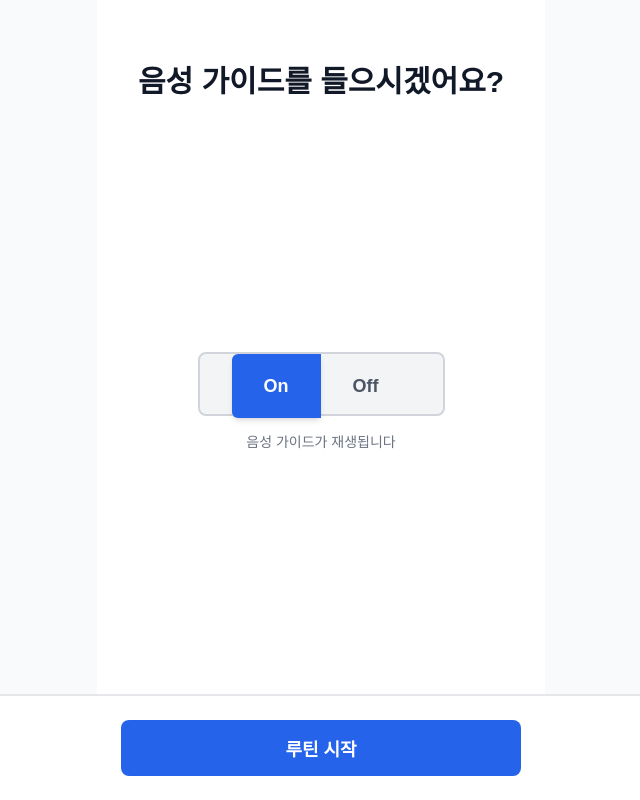
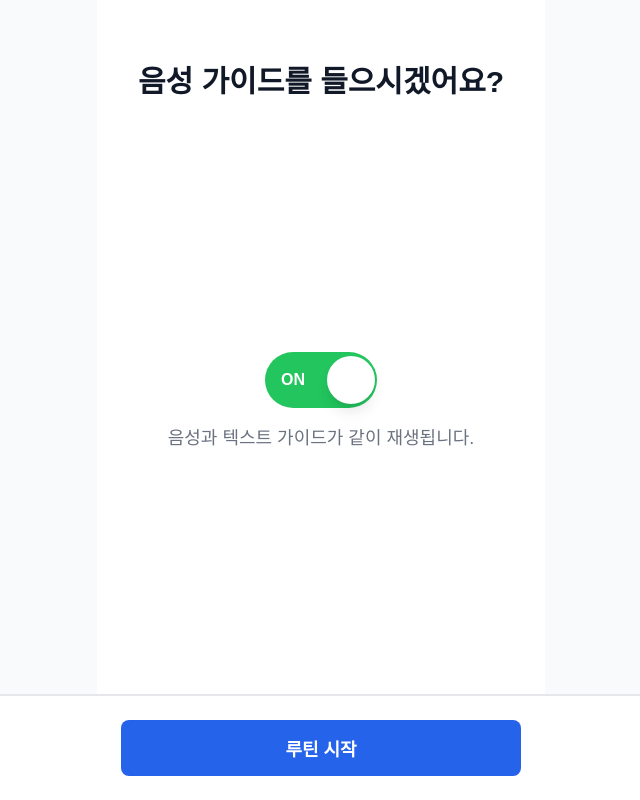
Before and after one commit to seony85-ux/myMVP, a Next.js app: page /routine/voice in a window 1280 px wide. Shown: the whole page, without its empty margins (319-959 px from the left). Built offline with nearby package versions, Linux system fonts and the light colour scheme.

Commit message:
ui미세조정1

```diff
--- a/app/routine/setup/page.tsx
+++ b/app/routine/setup/page.tsx
@@ -5,6 +5,7 @@ import { useRouter } from 'next/navigation'
 import EmotionSelector from '@/components/EmotionSelector'
 import BGMCardList from '@/components/BGMCardList'
 import SkincareStepSelector from '@/components/SkincareStepSelector'
+import RoutineModeSelector from '@/components/RoutineModeSelector'
 import Button from '@/components/Button'
 import AppLayout from '@/components/AppLayout'
 import SectionHeader from '@/components/SectionHeader'
@@ -25,12 +26,25 @@ export default function RoutineSetupPage() {
   // 로컬 상태 관리
   const [emotion, setEmotion] = useState<number | null>(null)
   const [bgmId, setBgmId] = useState<string | null>(null)
+  const [routineMode, setRoutineMode] = useState<'basic' | 'detailed'>('basic')
   const [selectedSteps, setSelectedSteps] = useState<string[]>([])
   const [stepsTouched, setStepsTouched] = useState(false)
   const [submitted, setSubmitted] = useState(false)
 
-  // 다음 버튼 활성화 조건: 스킨케어 단계 최소 1개 이상 선택
-  const isNextButtonEnabled = selectedSteps.length >= 1
+  // 다음 버튼 활성화 조건
+  // basic: 항상 enable
+  // detailed: selectedSteps.length >= 1
+  const isNextButtonEnabled =
+    routineMode === 'basic' || selectedSteps.length >= 1
+
+  const handleModeChange = (mode: 'basic' | 'detailed') => {
+    setRoutineMode(mode)
+    // basic 모드로 전환 시 selectedSteps 초기화
+    if (mode === 'basic') {
+      setSelectedSteps([])
+      setStepsTouched(false)
+    }
+  }
 
   const handleStepsChange = (steps: string[]) => {
     setSelectedSteps(steps)
@@ -48,7 +62,9 @@ export default function RoutineSetupPage() {
   }
 
   const shouldShowStepError =
-    (stepsTouched || submitted) && selectedSteps.length === 0
+    routineMode === 'detailed' &&
+    (stepsTouched || submitted) &&
+    selectedSteps.length === 0
 
   return (
     <AppLayout>
@@ -76,7 +92,16 @@ export default function RoutineSetupPage() {
           </div>
         </SectionBlock>
 
-        {/* 섹션 3: 스킨케어 단계 선택 */}
+        {/* 섹션 3: 루틴 모드 선택 */}
+        <SectionBlock>
+          <SectionHeader title="루틴 모드" />
+          <div className="pt-2">
+            <RoutineModeSelector value={routineMode} onChange={handleModeChange} />
+          </div>
+        </SectionBlock>
+
+        {/* 섹션 4: 스킨케어 단계 선택 (단계별 가이드 모드일 때만 표시) */}
+        {routineMode === 'detailed' && (
           <SectionBlock>
             <SectionHeader title="스킨케어 단계" description="최소 1개 이상 선택해주세요" />
             <div className="pt-2">
@@ -91,6 +116,7 @@ export default function RoutineSetupPage() {
               </p>
             )}
           </SectionBlock>
+        )}
         </div>
 
         {/* 하단 고정 버튼 영역 */}
--- a/app/routine/voice/page.tsx
+++ b/app/routine/voice/page.tsx
@@ -5,7 +5,7 @@ import { useRouter } from 'next/navigation'
 import AppLayout from '@/components/AppLayout'
 import CTAContainer from '@/components/CTAContainer'
 import Button from '@/components/Button'
-import Toggle from '@/components/Toggle'
+import ToggleSwitch from '@/components/ToggleSwitch'
 
 export default function VoiceGuidePage() {
   const router = useRouter()
@@ -31,14 +31,15 @@ export default function VoiceGuidePage() {
         {/* 중앙: On/Off 토글 */}
         <div className="flex-1 flex flex-col items-center justify-center px-6 pb-32">
           <div className="w-full max-w-sm">
-            <Toggle
+            <ToggleSwitch
               value={voiceGuideEnabled}
               onChange={setVoiceGuideEnabled}
               size="lg"
+              ariaLabel="음성 가이드"
             />
-            <p className="text-center text-sm text-gray-500 mt-4">
+            <p className="text-center text-base sm:text-lg text-gray-500 mt-4">
               {voiceGuideEnabled
-                ? '음성 가이드가 재생됩니다'
+                ? '음성과 텍스트 가이드가 같이 재생됩니다.'
                 : '텍스트 가이드만 표시됩니다'}
             </p>
           </div>
--- /dev/null
+++ b/components/RoutineModeSelector.tsx
@@ -0,0 +1,62 @@
+'use client'
+
+interface RoutineModeSelectorProps {
+  value: 'basic' | 'detailed'
+  onChange: (value: 'basic' | 'detailed') => void
+}
+
+export default function RoutineModeSelector({
+  value,
+  onChange,
+}: RoutineModeSelectorProps) {
+  return (
+    <div className="w-full">
+      {/* 세그먼트 컨트롤 */}
+      <div className="flex items-center justify-center gap-3 mb-4">
+        {/* 기본 버튼 */}
+        <button
+          onClick={() => onChange('basic')}
+          className={`
+            h-14 px-6 sm:px-8 rounded-lg border-2 font-semibold transition-all duration-200
+            min-w-[140px] sm:min-w-[160px]
+            ${
+              value === 'basic'
+                ? 'bg-green-500 text-white border-green-600 shadow-md'
+                : 'bg-white text-gray-600 border-gray-300 hover:border-gray-400 hover:text-gray-800'
+            }
+            active:scale-95
+          `}
+          aria-label="기본 모드 선택"
+        >
+          기본
+        </button>
+        {/* 단계별 가이드 버튼 */}
+        <button
+          onClick={() => onChange('detailed')}
+          className={`
+            h-14 px-6 sm:px-8 rounded-lg border-2 font-semibold transition-all duration-200
+            min-w-[140px] sm:min-w-[160px]
+            ${
+              value === 'detailed'
+                ? 'bg-green-500 text-white border-green-600 shadow-md'
+                : 'bg-white text-gray-600 border-gray-300 hover:border-gray-400 hover:text-gray-800'
+            }
+            active:scale-95
+          `}
+          aria-label="단계별 가이드 모드 선택"
+        >
+          단계별 가이드
+        </button>
+      </div>
+
+      {/* 설명 문구 */}
+      <div className="px-4 py-3 bg-gray-50 rounded-lg border border-gray-200">
+        <p className="text-sm text-gray-700 text-center">
+          {value === 'basic'
+            ? '시작과 마무리 안내만 제공되는 간결한 루틴'
+            : '제품 단계에 맞춰 감각 안내가 이어지는 루틴'}
+        </p>
+      </div>
+    </div>
+  )
+}
--- a/components/SkincareStepSelector.tsx
+++ b/components/SkincareStepSelector.tsx
@@ -11,7 +11,6 @@ const skincareSteps = [
   { id: 'toner', label: '토너' },
   { id: 'essence', label: '에센스' },
   { id: 'cream', label: '크림' },
-  { id: 'allinone', label: '올인원' },
 ]
 
 export default function SkincareStepSelector({
--- /dev/null
+++ b/components/ToggleSwitch.tsx
@@ -0,0 +1,116 @@
+'use client'
+
+interface ToggleSwitchProps {
+  value: boolean
+  onChange: (value: boolean) => void
+  label?: string
+  size?: 'sm' | 'md' | 'lg'
+  ariaLabel?: string
+}
+
+export default function ToggleSwitch({
+  value,
+  onChange,
+  label,
+  size = 'md',
+  ariaLabel,
+}: ToggleSwitchProps) {
+  const sizeStyles = {
+    sm: {
+      container: 'h-10 w-20',
+      thumb: 'h-8 w-8',
+      text: 'text-xs',
+    },
+    md: {
+      container: 'h-12 w-24',
+      thumb: 'h-10 w-10',
+      text: 'text-sm',
+    },
+    lg: {
+      container: 'h-14 w-28',
+      thumb: 'h-12 w-12',
+      text: 'text-base',
+    },
+  }
+
+  const currentSize = sizeStyles[size]
+
+  const handleToggle = () => {
+    onChange(!value)
+  }
+
+  return (
+    <div className="w-full">
+      {label && (
+        <label className="block text-sm font-medium text-gray-700 mb-3 text-center">
+          {label}
+        </label>
+      )}
+      <div className="flex items-center justify-center">
+        <button
+          type="button"
+          role="switch"
+          aria-checked={value}
+          aria-label={ariaLabel || (value ? '켜짐' : '꺼짐')}
+          onClick={handleToggle}
+          className={`
+            relative ${currentSize.container}
+            rounded-full transition-all duration-300 ease-in-out
+            focus:outline-none focus:ring-2 focus:ring-offset-2 focus:ring-green-500
+            ${value ? 'bg-green-500' : 'bg-gray-300'}
+          `}
+        >
+          {/* 원형 thumb */}
+          <div
+            className={`
+              absolute top-1 ${currentSize.thumb}
+              bg-white rounded-full shadow-lg
+              transition-all duration-300 ease-in-out
+              ${
+                size === 'sm'
+                  ? value
+                    ? 'translate-x-[2.875rem]'
+                    : 'translate-x-0.5'
+                  : size === 'md'
+                  ? value
+                    ? 'translate-x-[3.375rem]'
+                    : 'translate-x-0.5'
+                  : value
+                  ? 'translate-x-[3.875rem]'
+                  : 'translate-x-0.5'
+              }
+            `}
+          />
+
+          {/* ON/OFF 텍스트 - 각 영역의 가운데에 배치 */}
+          <div className="absolute inset-0 flex items-center pointer-events-none">
+            {/* 왼쪽 영역 - ON 텍스트 가운데 정렬 */}
+            <div className="absolute left-0 w-1/2 h-full flex items-center justify-center">
+              <span
+                className={`
+                  ${currentSize.text} font-semibold text-white
+                  transition-opacity duration-300
+                  ${value ? 'opacity-100' : 'opacity-0'}
+                `}
+              >
+                ON
+              </span>
+            </div>
+            {/* 오른쪽 영역 - OFF 텍스트 가운데 정렬 */}
+            <div className="absolute right-0 w-1/2 h-full flex items-center justify-center">
+              <span
+                className={`
+                  ${currentSize.text} font-semibold text-white
+                  transition-opacity duration-300
+                  ${value ? 'opacity-0' : 'opacity-100'}
+                `}
+              >
+                OFF
+              </span>
+            </div>
+          </div>
+        </button>
+      </div>
+    </div>
+  )
+}
```
Also changed, not shown: app/thank-you/page.tsx (+9 -23 lines). Lines whose indentation alone changed are shown as unchanged.
